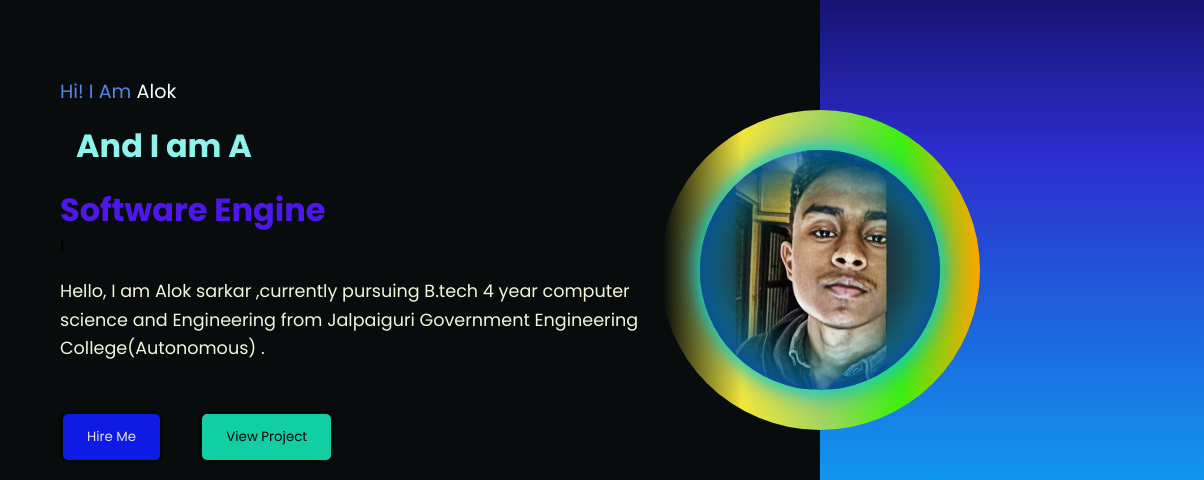
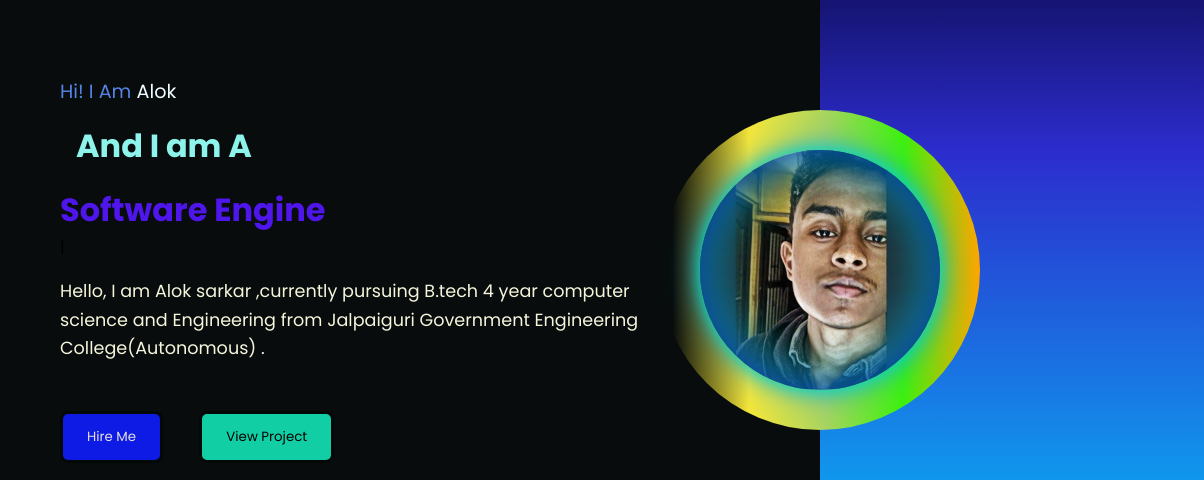
Before and after one commit to aloksarkar7085/My-portfolio-, a plain HTML site: page index.html in a window 1280 px wide. Shown: the part 130-610 px from the top of the page, 76-1280 px from the left. Drawn offline with nearby package versions, Linux system fonts and the light colour scheme; a web font is replaced by a local one.

Commit message:
Update style.css

```diff
--- a/style.css
+++ b/style.css
@@ -126,7 +126,7 @@ button:nth-child(2):hover{
     transform: translate(-50%,-50%);
     }
     .circle:nth-child(1){
-        background:linear-gradient(90deg,transparent 0.8%,rgb(245, 230, 58),rgb(168, 212, 96),rgb(60, 241, 14),orange );
+        background:linear-gradient(90deg,transparent 3.8%,rgb(245, 230, 58),rgb(168, 212, 96),rgb(60, 241, 14),orange );
         width: 20rem;
 
 
```
